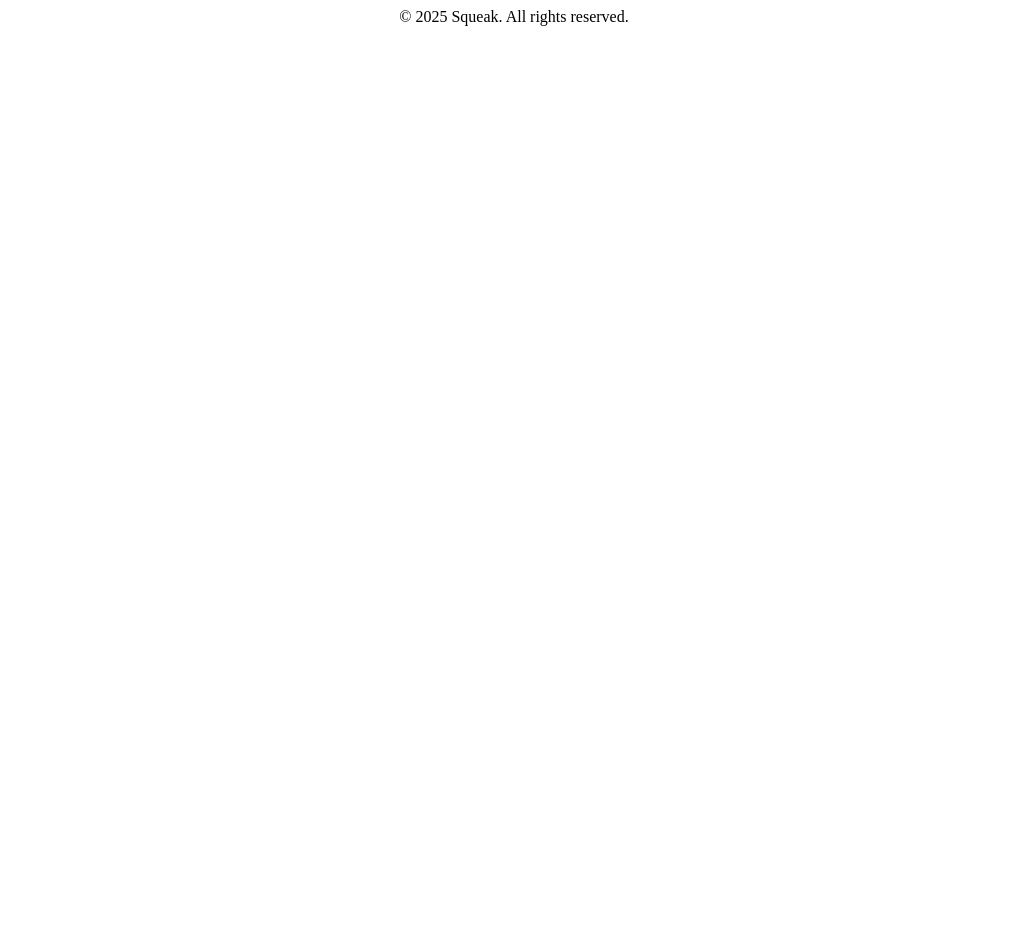
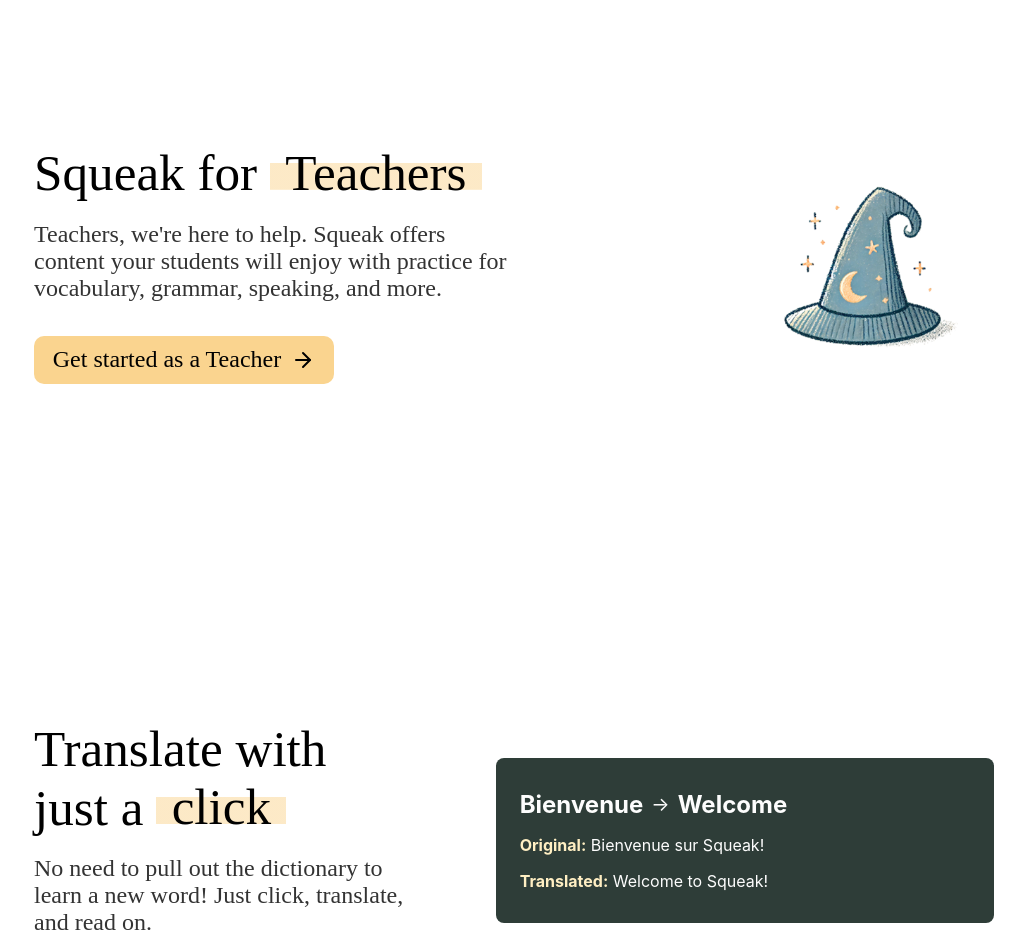
Before and after one commit to squeak-today/squeak, a React (Create React App) app in the folder frontend/: page / in a window 1280 px wide. Shown: the part 760-1712 px from the top of the page, without its empty margins (126-1151 px from the left). Before the commit the page ends 816 px from the top, so only its background shows below. Built offline with nearby package versions, Linux system fonts and the light colour scheme; no server answers.

Commit message:
#114 landing page with teacher section

```diff
--- a/frontend/src/pages/Home.js
+++ b/frontend/src/pages/Home.js
@@ -1,129 +1,36 @@
 // Home.jsx
 
 import { useNavigate } from 'react-router-dom';
-import styled from 'styled-components';
 import landingDrawing from '../assets/mouse_pencil.png';
-import { HeroButton } from '../components/StyledComponents';
+import wizardHat from '../assets/WizardHat.png';
 import { useEffect } from 'react';
 import supabase from '../lib/supabase';
 import BasicPage from '../components/BasicPage';
 import { FiArrowRight } from 'react-icons/fi';
-
-
-const HomeContent = styled.div`
-  display: flex;
-  align-items: center;
-  justify-content: center;
-  gap: 15px;
-  max-width: 75%;
-  height: 82vh;
-  margin: 0 auto;
-
-  /* On smaller screens, stack content vertically */
-  @media (max-width: 768px) {
-    flex-direction: column;
-    align-items: center;
-    justify-content: center;
-    max-width: 90%;
-    height: auto;
-    padding: 20px;
-  }
-`;
-
-const TextContent = styled.div`
-  display: flex;
-  flex-direction: column;
-  justify-content: center;
-  gap: 10px;
-  max-width: 50%;
-
-  @media (max-width: 768px) {
-    max-width: 95%;
-  }
-`;
-
-const ButtonContainer = styled.div`
-  display: flex;
-  flex-direction: column;
-  gap: 1rem;
-
-  /* Optionally make buttons full-width on mobile,
-     but the existing MiscButton styling might already handle this. */
-  @media (max-width: 768px) {
-    align-items: center; /* Center buttons horizontally */
-    justify-content: center; /* Center buttons vertically */
-    width: 100%;
-  }
-`;
-
-const SubHeading = styled.p`
-  font-family: 'Lora', serif;
-  font-size: 1.5rem;
-  color: #333333; /* Slightly lighter color */
-  text-align: left; /* Left-aligned like the main heading */
-  margin-top: 1vh;
-
-  @media (max-width: 768px) {
-    font-size: 1rem;
-    max-width: 36ch;
-    text-align: center;
-    margin-left: auto; /* Center horizontally */
-    margin-right: auto; /* Center horizontally */
-    width: 100%;
-  }
-  }
-`;
-
-
-const MainHeading = styled.h1`
-  font-family: 'Lora', serif;
-  font-weight: 400; /* Regular weight */
-  font-size: 3.5em; /* Font size */
-  color: #000000;
-  line-height: 1.15;
-  max-width: 14ch;
-  text-align: left; /* Left aligned */
-  white-space: normal; /* Allow text to wrap normally */
-  margin: 0;
-
-  @media (max-width: 768px) {
-    font-size: 2.5em; /* Adjust font size for smaller screens */
-    max-width: 20ch; /* Slightly wider for smaller screens */
-    text-align: center; /* center aligned */
-  }
-
-  @media (max-width: 480px) {
-    font-size: 2.2em; /* Further adjustment for very small screens */
-    max-width: 24ch; /* Wider for very small screens */
-    text-align: center; /* center aligned */
-
-  }
-`;
-
-const SmallText = styled.p`
-  font-family: 'Lora', serif;
-  font-weight: 400; /* Regular weight */
-  font-size: 1.1em; /* Font size */
-  color: #575757;
-  text-decoration: underline;
-  cursor: pointer; /* should fix Ibeam ossue*/
-
-
-`;
-
-const LandingImage = styled.img`
-  height: auto;
-  max-height: 25em;
-  aspect-ratio: 1 / 1;
-
-  /* Change order on mobile */
-  @media (max-width: 768px) {
-    order: -1; /* Move image to appear first */
-    width: 80%;
-    margin: 0 auto; /* Center on mobile */
-  }
-`;
-
+import {
+  HomeContent,
+  TextContent,
+  ButtonContainer,
+  SubHeading,
+  MainHeading,
+  SmallText,
+  LandingImage,
+  Highlight,
+  TeacherSection,
+  TeacherContent,
+  TeacherTextContent,
+  WizardHat,
+  TranslateFeatureSection,
+  TranslateContent,
+  TranslationCard,
+  TranslationCardHeading,
+  Arrow,
+  TranslationDetails,
+  HeroButton,
+  TeacherHeroButton,
+  TeacherHeading,
+  TranslateHeading
+} from '../styles/LandingPageStyles';
 
 function Home() {
   const navigate = useNavigate();
@@ -144,7 +51,7 @@ function Home() {
     <BasicPage showGetStarted>
       <HomeContent>
         <TextContent>
-          <MainHeading>Learn Languages Through Stories</MainHeading>
+          <MainHeading>Learn Languages Reading What You Love</MainHeading>
           <SubHeading>
             Engaging news and stories at your level, making language learning
             fun, stress-free, and truly rewarding.
@@ -153,7 +60,7 @@ function Home() {
             <HeroButton onClick={handleGetStarted}>
               Get Started
               <FiArrowRight size={24} />
-              </HeroButton>
+            </HeroButton>
             <SmallText onClick={() => navigate('/auth/login')}>
               I already have an account
             </SmallText>
@@ -165,6 +72,48 @@ function Home() {
           alt="Squeak Mouse Drawing"
         />
       </HomeContent>
+
+      <TeacherSection>
+        <TeacherContent>
+          <TeacherTextContent>
+            <TeacherHeading>
+              Squeak for <Highlight>Teachers</Highlight>
+            </TeacherHeading>
+            <SubHeading>
+              Teachers, we're here to help. Squeak offers content your students will enjoy with practice for vocabulary, grammar, speaking, and more.
+            </SubHeading>
+            <ButtonContainer>
+              <TeacherHeroButton onClick={() => navigate('/teacher/dashboard')}>
+                Get started as a Teacher
+                <FiArrowRight size={24} />
+              </TeacherHeroButton>
+            </ButtonContainer>
+          </TeacherTextContent>
+          <WizardHat src={wizardHat} alt="Wizard Hat" />
+        </TeacherContent>
+      </TeacherSection>
+
+      <TranslateFeatureSection>
+        <TranslateContent>
+          <TextContent>
+            <TranslateHeading>
+              Translate with just a <Highlight>click</Highlight>
+            </TranslateHeading>
+            <SubHeading>
+              No need to pull out the dictionary to learn a new word! Just click, translate, and read on.
+            </SubHeading>
+          </TextContent>
+          <TranslationCard>
+            <TranslationCardHeading>
+              Bienvenue <Arrow>→</Arrow> Welcome
+            </TranslationCardHeading>
+            <TranslationDetails>
+              <p><strong>Original:</strong> Bienvenue sur Squeak!</p>
+              <p><strong>Translated:</strong> Welcome to Squeak!</p>
+            </TranslationDetails>
+          </TranslationCard>
+        </TranslateContent>
+      </TranslateFeatureSection>
     </BasicPage>
   );
 }
--- /dev/null
+++ b/frontend/src/styles/LandingPageStyles.js
@@ -0,0 +1,280 @@
+import styled from 'styled-components';
+
+export const HomeContent = styled.div`
+  display: flex;
+  align-items: center;
+  justify-content: center;
+  gap: 15px;
+  max-width: 75%;
+  height: 82vh;
+  margin: 0 auto;
+
+  @media (max-width: 768px) {
+    flex-direction: column;
+    align-items: center;
+    justify-content: center;
+    max-width: 90%;
+    height: auto;
+    padding: 20px;
+  }
+`;
+
+export const TextContent = styled.div`
+  display: flex;
+  flex-direction: column;
+  justify-content: center;
+  gap: 10px;
+  max-width: 50%;
+
+  @media (max-width: 768px) {
+    max-width: 95%;
+  }
+`;
+
+export const ButtonContainer = styled.div`
+  display: flex;
+  flex-direction: column;
+  gap: 1rem;
+
+  @media (max-width: 768px) {
+    align-items: center;
+    justify-content: center;
+    width: 100%;
+  }
+`;
+
+export const SubHeading = styled.p`
+  font-family: 'Lora', serif;
+  font-size: 1.5rem;
+  color: #333333;
+  text-align: left;
+  margin-top: 1vh;
+
+  @media (max-width: 768px) {
+    font-size: 1rem;
+    max-width: 36ch;
+    text-align: center;
+    margin-left: auto;
+    margin-right: auto;
+    width: 100%;
+  }
+`;
+
+export const MainHeading = styled.h1`
+  font-family: 'Lora', serif;
+  font-weight: 400;
+  font-size: 3.5em;
+  color: #000000;
+  line-height: 1.15;
+  max-width: 14ch;
+  text-align: left;
+  white-space: normal;
+  margin: 0;
+
+  @media (max-width: 768px) {
+    font-size: 2.5em;
+    max-width: 20ch;
+    text-align: center;
+  }
+
+  @media (max-width: 480px) {
+    font-size: 2.2em;
+    max-width: 24ch;
+    text-align: center;
+  }
+`;
+
+export const SmallText = styled.p`
+  font-family: 'Lora', serif;
+  font-weight: 400;
+  font-size: 1.1em;
+  color: #575757;
+  text-decoration: underline;
+  cursor: pointer;
+`;
+
+export const LandingImage = styled.img`
+  height: auto;
+  max-height: 25em;
+  aspect-ratio: 1 / 1;
+
+  @media (max-width: 768px) {
+    order: -1;
+    width: 80%;
+    margin: 0 auto;
+  }
+`;
+
+export const Highlight = styled.span`
+  background: linear-gradient(120deg, rgba(250, 212, 143, 0.5) 0%, rgba(250, 212, 143, 0.5) 100%);
+  background-repeat: no-repeat;
+  background-size: 100% 40%;
+  background-position: 0 60%;
+  display: inline;
+  padding: 0.1em 0.3em;
+  box-decoration-break: clone;
+`;
+
+export const TeacherSection = styled.div`
+  display: flex;
+  align-items: center;
+  justify-content: center;
+  width: 100%;
+  min-height: 60vh;
+  padding: 3rem 0;
+`;
+
+export const TeacherContent = styled.div`
+  display: flex;
+  align-items: center;
+  justify-content: space-between;
+  gap: 4rem;
+  max-width: 75%;
+  width: 100%;
+  margin: 0 auto;
+
+  @media (max-width: 768px) {
+    flex-direction: column-reverse;
+    text-align: center;
+    gap: 2rem;
+  }
+`;
+
+export const TeacherTextContent = styled(TextContent)``;
+
+export const WizardHat = styled.img`
+  width: 250px;
+  max-width: 100%;
+  height: auto;
+`;
+
+export const TranslateFeatureSection = styled.div`
+  display: flex;
+  align-items: center;
+  justify-content: center;
+  width: 100%;
+  min-height: 60vh;
+  padding: 3rem 0;
+`;
+
+export const TranslateContent = styled.div`
+  display: flex;
+  align-items: center;
+  justify-content: space-between;
+  gap: 4rem;
+  max-width: 75%;
+  width: 100%;
+  margin: 0 auto;
+
+  @media (max-width: 768px) {
+    flex-direction: column;
+    text-align: center;
+    gap: 2rem;
+  }
+`;
+
+export const TranslationCard = styled.div`
+  background-color: #2e3d38;
+  color: #fdfdfd;
+  border-radius: 8px;
+  padding: 1.5rem;
+  width: 100%;
+`;
+
+export const TranslationCardHeading = styled.h3`
+  font-size: 1.5rem;
+  margin-top: 0.5rem;
+  margin-bottom: 1rem;
+  display: flex;
+  align-items: center;
+  gap: 0.5rem;
+`;
+
+export const Arrow = styled.span`
+  font-weight: normal;
+  font-size: 1.2rem;
+`;
+
+export const TranslationDetails = styled.div`
+  p {
+    margin-bottom: 0.5rem;
+
+    strong {
+      color: #ffefc3;
+    }
+  }
+`;
+
+export const HeroButton = styled.button`
+  width: 8em;
+  aspect-ratio: 7 / 1.5;
+  font-family: 'Lora', serif;
+  font-size: 1.5em;
+  border-radius: 10px;
+  background: #fad48f;
+  border: none;
+  color: #000000;
+  cursor: pointer;
+  display: flex;
+  align-items: center;
+  justify-content: center;
+  gap: 10px;
+  text-decoration: none;
+
+  &:hover {
+    background: #f3c87d;
+  }
+
+  @media (max-width: 768px) {
+    font-size: 1.5em;
+    aspect-ratio: 7 / 1.5;
+    max-width: 40vw;
+  }
+
+  @media (max-width: 480px) {
+    width: 100%;
+    font-size: 1.5em;
+    aspect-ratio: 7 / 1.5;
+    max-height: 2.5em;
+    max-width: 192px;
+  }
+`;
+
+export const TeacherHeroButton = styled(HeroButton)`
+  width: 12.5em;
+  height: 2em;
+  font-size: 1.5em;
+  white-space: nowrap;
+
+  @media (max-width: 768px) {
+    width: auto;
+    padding: 0 2em;
+    font-size: 1.2em;
+    max-width: 80vw;
+  }
+
+  @media (max-width: 480px) {
+    padding: 0 1.5em;
+    font-size: 1.1em;
+    max-width: 90vw;
+  }
+`;
+
+export const TeacherHeading = styled(MainHeading)`
+  max-width: 20ch;
+  font-size: 3.2em;
+
+  @media (max-width: 768px) {
+    font-size: 2.3em;
+    max-width: 24ch;
+  }
+`;
+
+export const TranslateHeading = styled(MainHeading)`
+  font-size: 3.2em;
+
+  @media (max-width: 768px) {
+    font-size: 2.4em;
+    max-width: 22ch;
+  }
+`;
```
